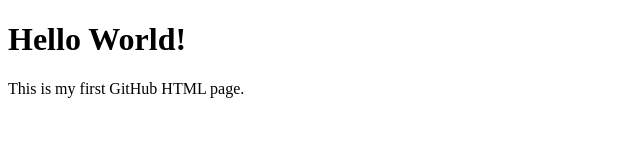
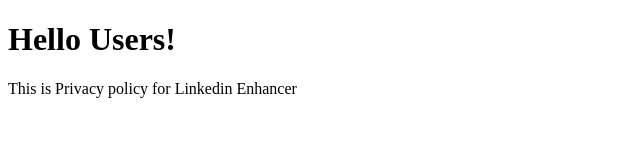
Before and after one commit to Dipti170/Privacy_Policy, a plain HTML site: page index.html in a window 1280 px wide. Shown: the whole page, without its empty margins (0-640 px from the left). Drawn offline with Linux system fonts and the light colour scheme.

Commit message:
Update index.html

```diff
--- a/index.html
+++ b/index.html
@@ -3,10 +3,10 @@
 <head>
     <meta charset="UTF-8">
     <meta name="viewport" content="width=device-width, initial-scale=1.0">
-    <title>My Project</title>
+    <title>Linkedin Enhancer</title>
 </head>
 <body>
-    <h1>Hello World!</h1>
-    <p>This is my first GitHub HTML page.</p>
+    <h1>Hello Users!</h1>
+    <p>This is Privacy policy for Linkedin Enhancer</p>
 </body>
 </html>
```
